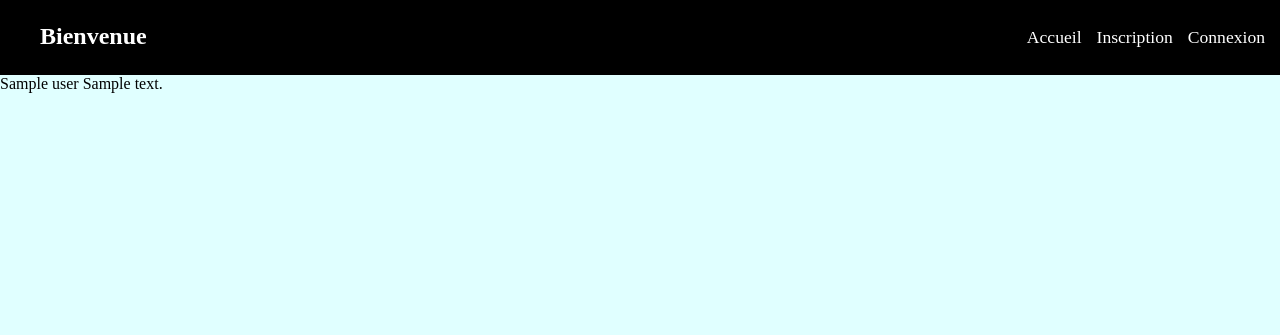
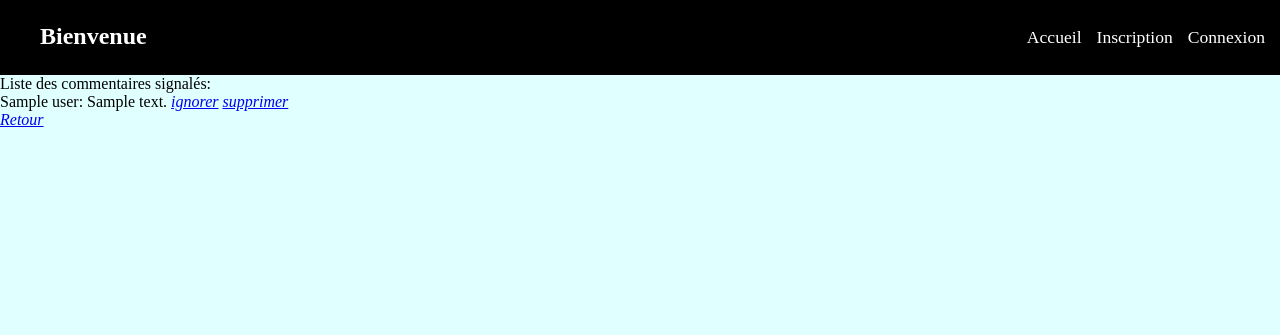
Before and after one commit to Francois72/writerBlog, a PHP site: the page made by view/frontend/adminreportListView.php in a window 1280 px wide. Shown: the top 335 px of the page. Run offline with PHP 8.4, Linux system fonts and the light colour scheme; the template is opened without the code that fills it: most values are stand-ins (such as "Sample title", 1, 10 or a date in 2020); some libraries are stand-ins or nearby versions.

Commit message:
Supprimer un commentaire signalé/ignorer le signalement

```diff
--- a/view/frontend/adminreportListView.php
+++ b/view/frontend/adminreportListView.php
@@ -1,18 +1,19 @@
 <?php $title = 'Mon blog'; ?>
-
 <?php ob_start(); ?>
 
-
 <?php
-
-
+echo 'Liste des commentaires signalés:</br>';
 while ($data = $post->fetch())
 {
-	echo $data['user'].' '. $data['comment'].'</br>';
+	echo $data['user'].': '.$data['comment'];
+	?>
+	<em><a href="index.php?action=ignore&post=<?php echo $data['id']?>">ignorer</a></em>
+	<em><a href="index.php?action=supprimercommentaire&post=<?php echo $data['id']?>">supprimer</a></em>
+	</br>
+<?php
 }
-/*2 boutons supprimer / ignorer*/
-
 ?>
+<em><a href="index.php?action=admin">Retour</a></em>
 
 <?php $content = ob_get_clean(); ?>
 <?php require('template.php'); ?>
```
